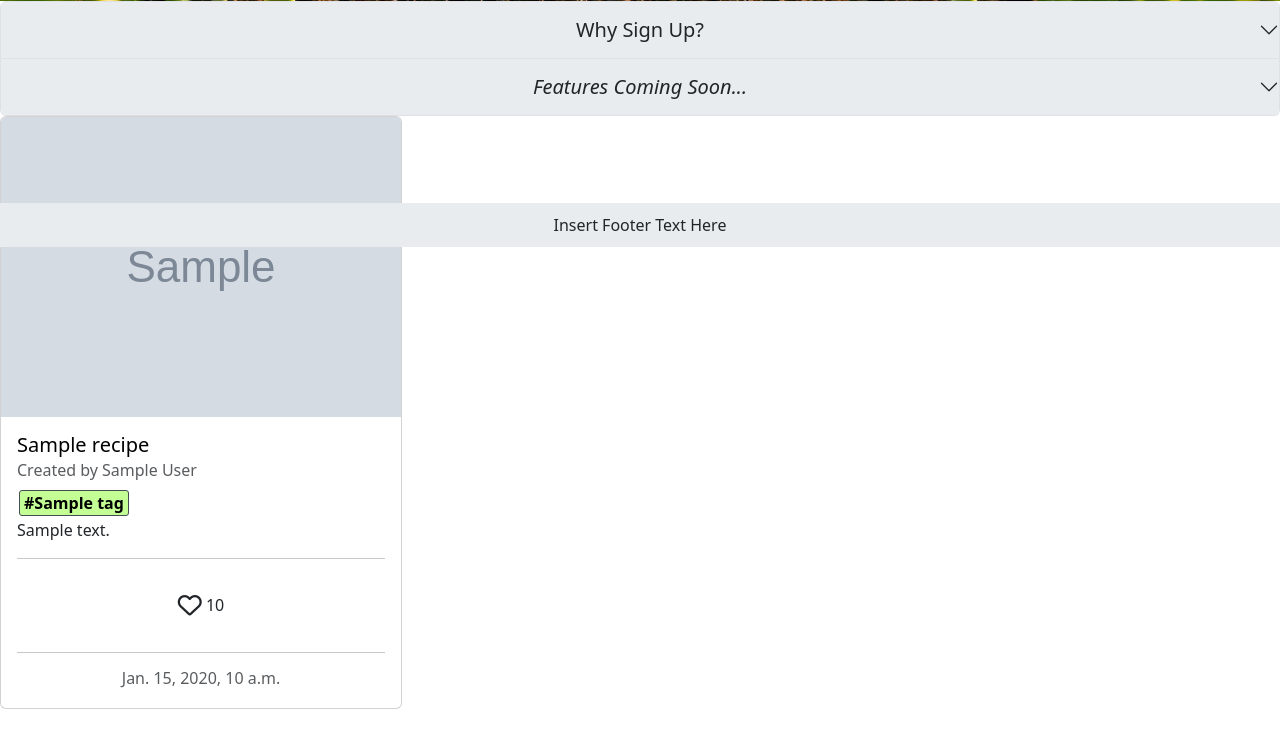
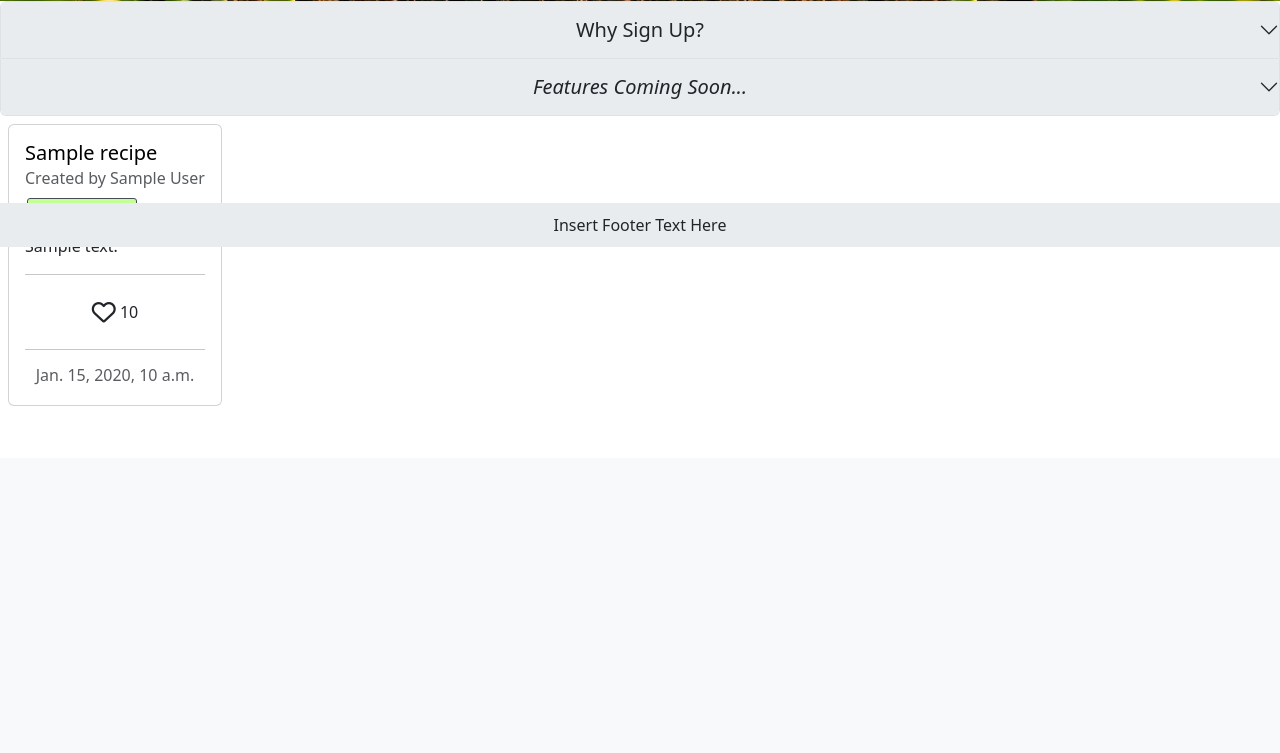
Before and after one commit to AlfredA93/recipe-repo-2, a Django app: template templates/index.html in a window 1280 px wide. Shown: the part 553-1306 px from the top of the page. After the commit the page ends 959 px from the top, so only its background shows below. Run offline with Django 3.2, Linux system fonts and the light colour scheme; the template is opened without the code that fills it: most values are stand-ins (such as "Sample title", 1, 10 or a date in 2020); grey boxes marked "Sample" are stand-in pictures; some libraries are stand-ins or nearby versions.

Commit message:
Edit recipe section styles, img/card - index.html

```diff
--- a/templates/index.html
+++ b/templates/index.html
@@ -63,31 +63,33 @@
     <div class="col-12 md-4">
         <div class="row g-0">
             {% for recipe in recipe_list %}
-            <div class="col-md-4 d-flex align-items-stretch">
+            <div class="col-md-4 d-flex align-items-stretch p-2">
                 <div class="card">
-                    <a href="{% url 'recipe_detail' recipe.slug %}" class="recipe-link">
+                    <!-- Image -->
                     {% if 'default' in recipe.image.url %}
-                        <img src="{% static 'images/logo1.webp' %}" class="card-img-top" alt="Recipe Repo logo. Recipes plus storage.">
+                        <div class="image">
+                            <a href="{% url 'recipe_detail' recipe.slug %}" class="card-img-top" style="background-image: url('{% static 'images/logo1.webp' %}');"></a>
+                        </div>
                     {% else %}
-                    <div class="image">
-                        <img src="{{ recipe.image.url }}" class="img card-img-top" alt="{{recipe.title}}">
-                    </div>
-                    </a>
+                        <div class="image">
+                            <a href="{% url 'recipe_detail' recipe.slug %}" class="img card-img-top" style="background-image: url('{{ recipe.image.url }}')"></a>
+                        </div>
                     {% endif %}
+                    <!-- Card Body - Text, Tags and Icons -->
                     <div class="card-body d-flex justify-content-end flex-column">
+                        <!-- Title and Author -->
                         <a href="{% url 'recipe_detail' recipe.slug %}" class="recipe-link">
                             <h5 class="card-title">{{recipe.title}}</h5>
                         </a>
                         <h6 class="card-subtitle mb-2 text-body-secondary">Created by {{recipe.author}}</h6>
-
                         <!-- Tags -->
                         <div class="d-flex flex-wrap ">
                             {% for tag in recipe.tags.all %}
                             <a href="{% url 'tagged' tag.slug %}" class="tag-btn">#{{ tag }}</a>
                             {% endfor %}
                         </div>
-
-                        <p class="card-text">{{ recipe.summary }}</p>
+                        <!-- Summary -->
+                        <p class="card-text pt-2">{{ recipe.summary }}</p>
                         <hr class="mt-auto">
                         <!-- Like and Bookmarks Buttons -->
                         <div class="icons-container">
@@ -131,6 +133,7 @@
                         {% endif %}
                         </div>
                         <hr>
+                        <!-- Date Created -->
                         <div class="card-text text-muted h6 text-center pb-1">{{recipe.published_on}}</div>
                     </div>
                 </div>
```
